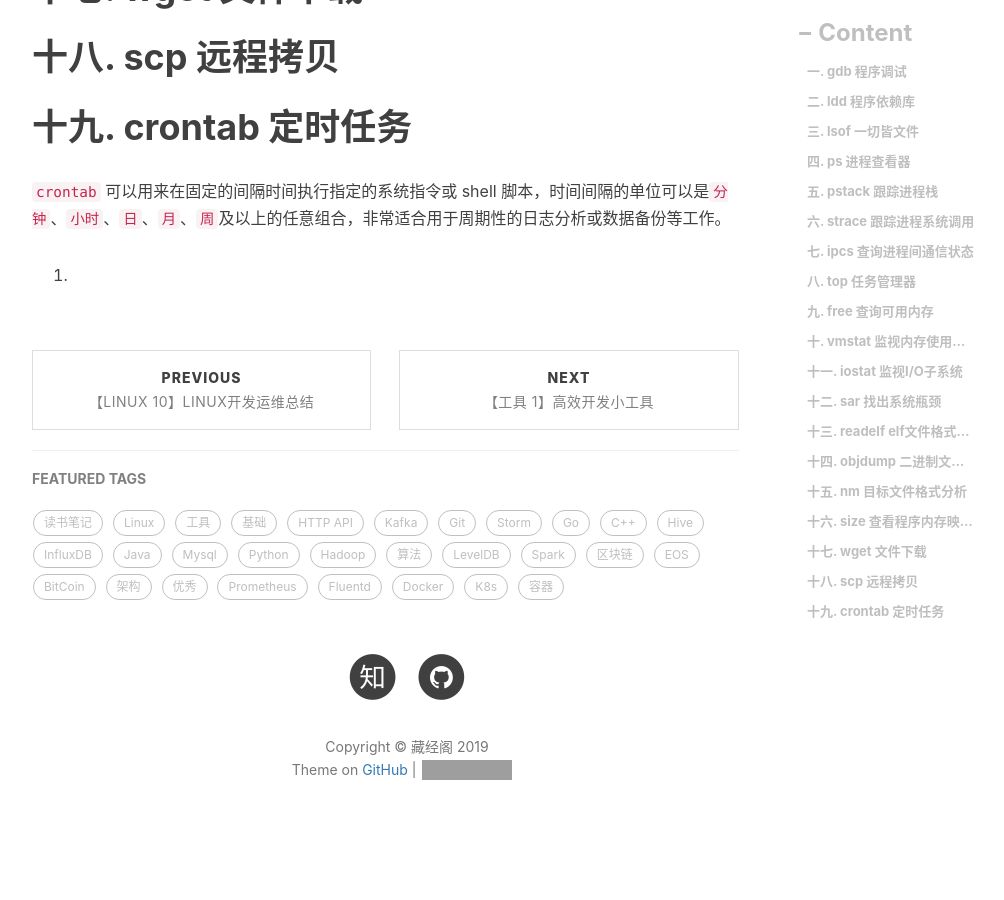
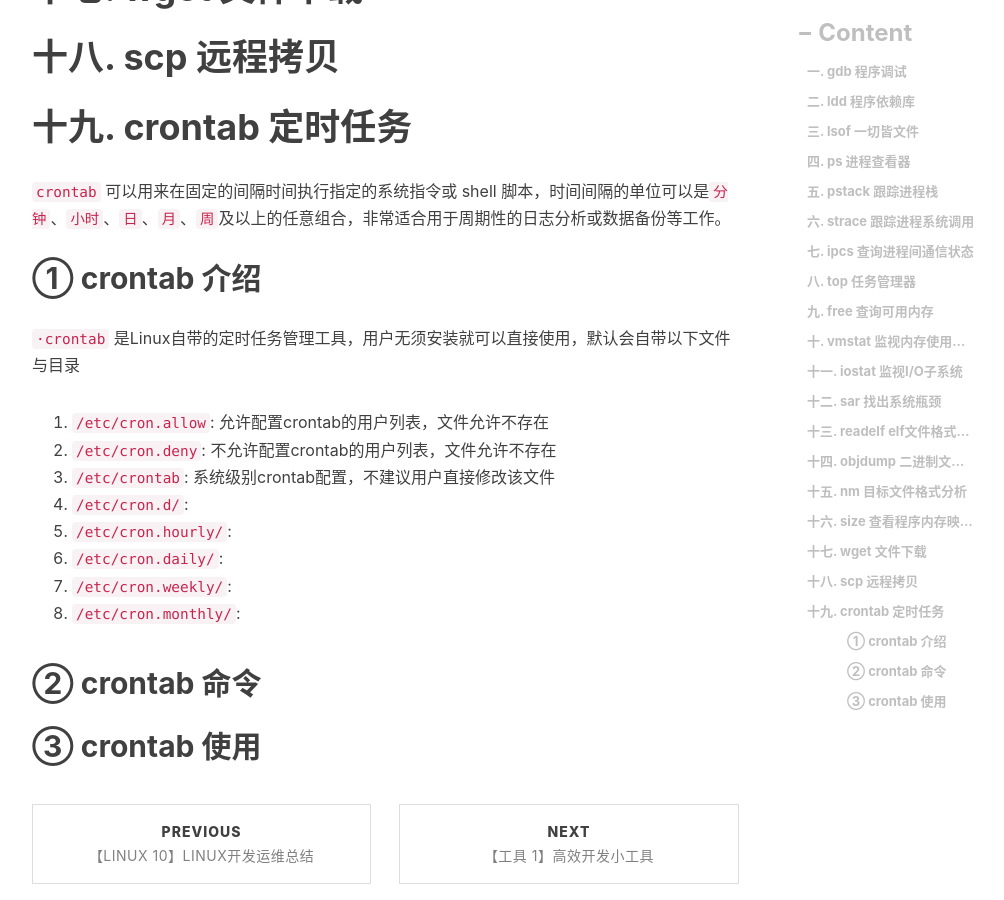
Before and after one commit to engru/chenguolin.github.io, a Jekyll site: the page built from _posts/2016-09-27-【Linux-11】Linux最常用运维工具.md, in a window 1280 px wide and 900 px high, scrolled down 1776 px. Shown: the whole window, without its empty margins (233-1237 px from the left). Built offline with Jekyll 4.4.1, drawn with Linux system fonts in a browser that asks for light colours; nearby versions of some CDN libraries; comment, search, counter and statistics services are not loaded; before the commit the page ends 2650 px from its top, so only the background shows below that; grey boxes are pictures that could not be loaded.

Commit message:
Update 2016-09-27-【Linux-11】Linux最常用运维工具.md

```diff
--- a/_posts/2016-09-27-【Linux-11】Linux最常用运维工具.md
+++ b/_posts/2016-09-27-【Linux-11】Linux最常用运维工具.md
@@ -48,4 +48,19 @@ tags:         #标签
 # 十九. crontab 定时任务
 `crontab` 可以用来在固定的间隔时间执行指定的系统指令或 shell 脚本，时间间隔的单位可以是`分钟`、`小时`、`日`、`月`、`周`及以上的任意组合，非常适合用于周期性的日志分析或数据备份等工作。
 
-1.
+## ① crontab 介绍
+`·crontab` 是Linux自带的定时任务管理工具，用户无须安装就可以直接使用，默认会自带以下文件与目录
+
+1. `/etc/cron.allow`: 允许配置crontab的用户列表，文件允许不存在
+2. `/etc/cron.deny`: 不允许配置crontab的用户列表，文件允许不存在
+3. `/etc/crontab`: 系统级别crontab配置，不建议用户直接修改该文件
+4. `/etc/cron.d/`:
+5. `/etc/cron.hourly/`:
+6. `/etc/cron.daily/`:
+7. `/etc/cron.weekly/`:
+8. `/etc/cron.monthly/`:
+
+## ② crontab 命令
+
+
+## ③ crontab 使用
```
